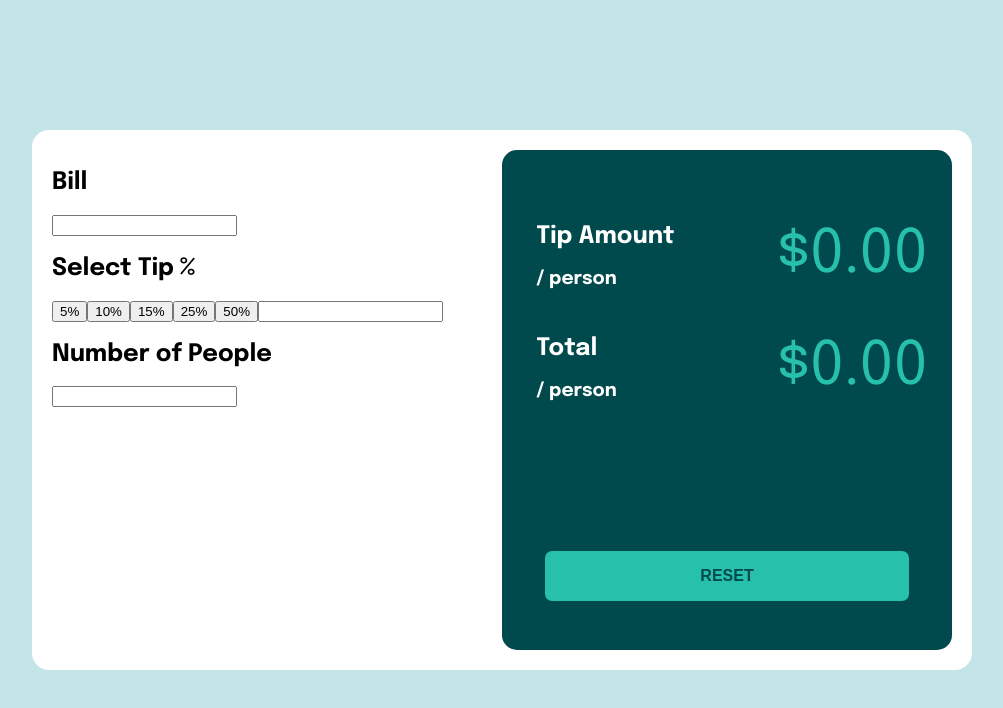
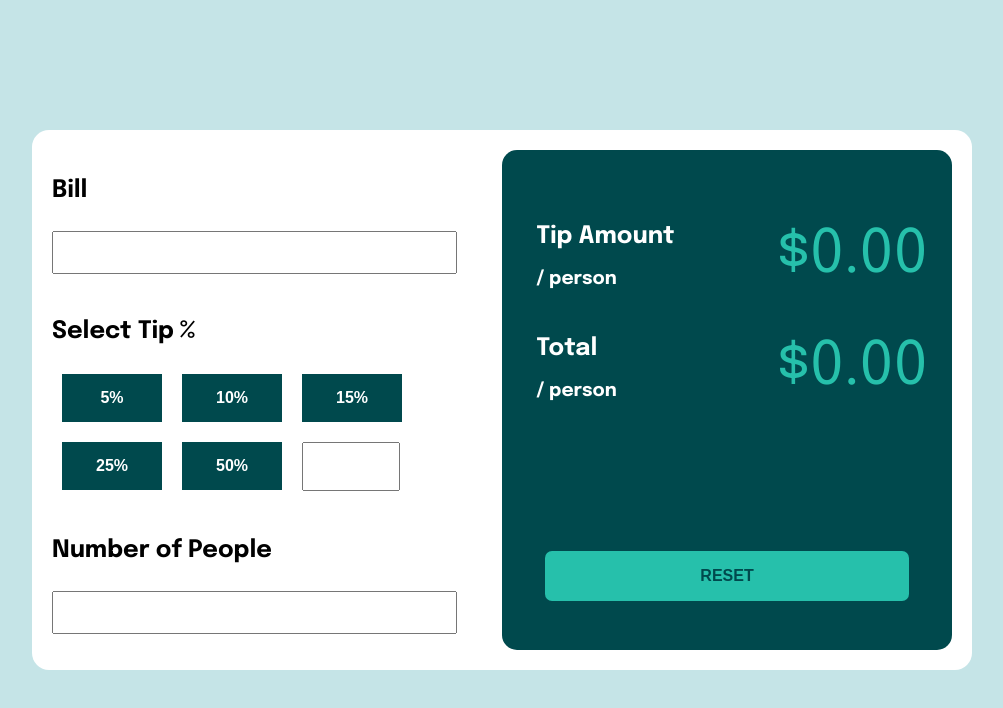
Before and after one commit to HigorAnjos/TipCalculatorApp, a React (Create React App) app: page / in a window 1280 px wide. Shown: the top 708 px of the page, without its empty margins (138-1141 px from the left). Built offline with nearby package versions, Linux system fonts and the light colour scheme.

Commit message:
css - input

```diff
--- a/src/components/input/input.css
+++ b/src/components/input/input.css
@@ -2,4 +2,40 @@
   display: flex;
   flex-direction: column;
   width: 50%;
+  justify-content: space-around;
 }
+
+#button-grid {
+  width: 90%;
+}
+
+#input-data input, #num-people input {
+  width: 90%;
+  padding: 12px 20px;
+  margin: 8px 0;
+  box-sizing: border-box;
+}
+
+#select-tip button {
+
+  background-color: hsl(183, 100%, 15%);
+
+  width: 100px;
+  margin: 10px;
+  border: none;
+  color: hsl(0, 0%, 100%);
+  padding: 15px 32px;
+  text-align: center;
+  text-decoration: none;
+  display: inline-block;
+  font-size: 16px;
+  font-weight: bold;
+
+}
+
+#select-tip input {
+  width: 30px;
+  padding: 15px 32px;
+  margin: 10px;
+
+}
--- a/src/components/view/view.css
+++ b/src/components/view/view.css
@@ -48,7 +48,7 @@
   width: 100%;
   justify-content: space-between;
   align-items: center;
-  margin: 5px
+  margin: 5px;
 
 }
 
```
